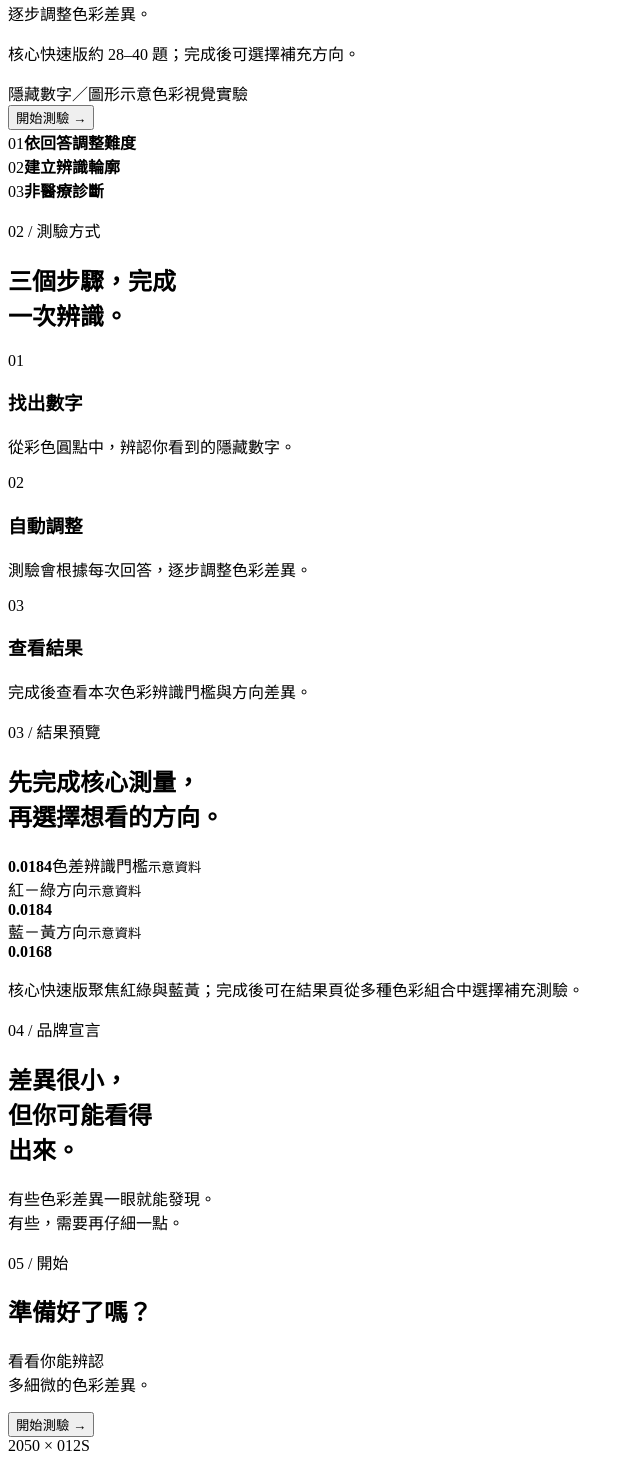
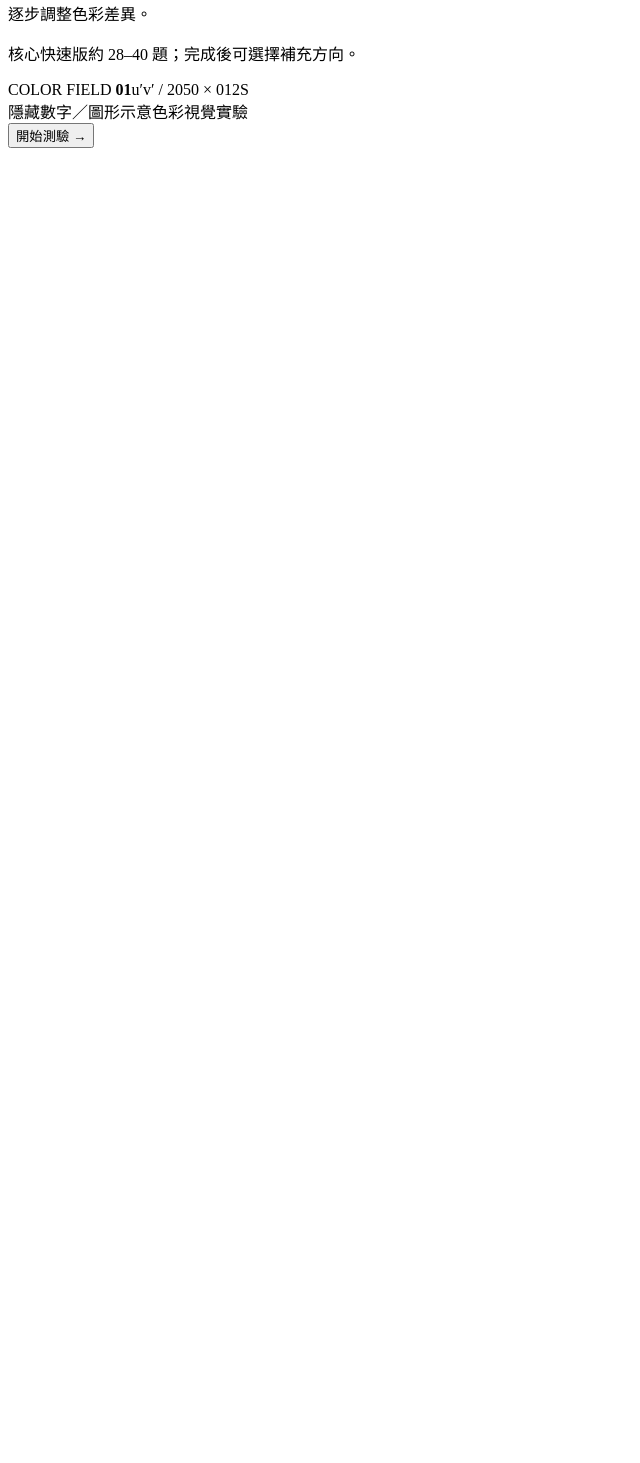
Before and after one commit to alberthuang-012S/012s-jelly-color-test, a React (Vite) app: page / in a window 1280 px wide. Shown: the part 213-1676 px from the top of the page, without its empty margins (0-640 px from the left). After the commit the page ends 800 px from the top, so only its background shows below. Built offline with nearby package versions, Linux system fonts and the light colour scheme; the HTML template or start-up script is replaced by a standard one.

Commit message:
feat: simplify homepage hero visual

```diff
--- a/src/components/StartScreen.tsx
+++ b/src/components/StartScreen.tsx
@@ -12,13 +12,17 @@ interface DotPoint {
   tone: 'soft' | 'warm' | 'accent'
 }
 
-const ambientDots: DotPoint[] = Array.from({ length: 118 }, (_, index) => ({
-  left: `${6 + ((index * 47) % 88)}%`,
-  top: `${7 + ((index * 61) % 86)}%`,
-  size: `${3 + ((index * 13) % 10)}px`,
-  delay: `${(index % 9) * -0.7}s`,
-  tone: index % 23 === 0 ? 'accent' : index % 4 === 0 ? 'warm' : 'soft',
-}))
+const ambientDots: DotPoint[] = Array.from({ length: 156 }, (_, index) => {
+  const angle = index * 2.399963229728653
+  const radius = 5 + Math.sqrt((index * 47) % 100) * .43
+  return {
+    left: `${50 + Math.cos(angle) * radius}%`,
+    top: `${50 + Math.sin(angle) * radius}%`,
+    size: `${2 + ((index * 13) % 8)}px`,
+    delay: `${(index % 11) * -.55}s`,
+    tone: index % 29 === 0 ? 'accent' : index % 5 === 0 ? 'warm' : 'soft',
+  }
+})
 
 const hiddenDigitPatterns = [
   ['11110', '10001', '10000', '11110', '00001', '00001', '10001', '01110'],
@@ -44,7 +48,13 @@ const hiddenDigitDots = hiddenDigitPatterns.flatMap((rows, digitIndex) => rows.f
 function HeroDotVisual() {
   return (
     <div className="start-visual" aria-hidden="true">
+      <div className="start-visual-card">
         <div className="start-dot-field">
+          <span className="start-visual-glow" />
+          <span className="start-visual-ring start-visual-ring-outer" />
+          <span className="start-visual-ring start-visual-ring-inner" />
+          <span className="start-visual-field-caption">COLOR FIELD <strong>01</strong></span>
+          <span className="start-visual-field-code">u′v′ / 2050 × 012S</span>
           <span className="start-visual-axis start-visual-axis-horizontal" />
           <span className="start-visual-axis start-visual-axis-vertical" />
           {ambientDots.map((dot, index) => <span
@@ -57,16 +67,13 @@ function HeroDotVisual() {
             key={`digit-${index}`}
             style={{ left: dot.left, top: dot.top, width: dot.size, height: dot.size, animationDelay: dot.delay }}
           />)}
+          <span className="start-visual-focus" />
+        </div>
       </div>
       <div className="start-visual-meta"><span>隱藏數字／圖形示意</span><span>色彩視覺實驗</span></div>
     </div>
   )
 }
-
-const previewDirections = [
-  { label: '紅－綠方向', value: '0.0184', width: '72%' },
-  { label: '藍－黃方向', value: '0.0168', width: '61%' },
-]
 
 export function StartScreen({ onStart, onHistory, sessionCount }: StartScreenProps) {
   return (
@@ -91,61 +98,6 @@ export function StartScreen({ onStart, onHistory, sessionCount }: StartScreenPro
           <button className="button start-primary-cta" type="button" onClick={onStart}>開始測驗 <span aria-hidden="true">→</span></button>
         </div>
       </section>
-
-      <section className="start-hero-strip" aria-label="測驗特點">
-        <div><span className="start-strip-index">01</span><strong>依回答調整難度</strong></div>
-        <div><span className="start-strip-index">02</span><strong>建立辨識輪廓</strong></div>
-        <div><span className="start-strip-index">03</span><strong>非醫療診斷</strong></div>
-      </section>
-
-      <section className="start-section start-method" aria-labelledby="start-method-title">
-        <div className="start-section-heading">
-          <p className="start-kicker">02 / 測驗方式</p>
-          <h2 id="start-method-title">三個步驟，完成<br />一次辨識。</h2>
-        </div>
-        <div className="start-method-grid">
-          <article className="start-method-item"><span>01</span><h3>找出數字</h3><p>從彩色圓點中，辨認你看到的隱藏數字。</p></article>
-          <article className="start-method-item"><span>02</span><h3>自動調整</h3><p>測驗會根據每次回答，逐步調整色彩差異。</p></article>
-          <article className="start-method-item"><span>03</span><h3>查看結果</h3><p>完成後查看本次色彩辨識門檻與方向差異。</p></article>
-        </div>
-      </section>
-
-      <section className="start-section start-preview" aria-labelledby="start-preview-title">
-        <div className="start-section-heading">
-          <p className="start-kicker">03 / 結果預覽</p>
-          <h2 id="start-preview-title">先完成核心測量，<br />再選擇想看的方向。</h2>
-        </div>
-        <div className="start-preview-grid">
-          <div className="start-preview-metric"><strong>0.0184</strong><span>色差辨識門檻</span><small>示意資料</small></div>
-          <div className="start-preview-directions">
-            {previewDirections.map((direction) => <div className="start-preview-direction" key={direction.label}>
-              <div className="start-preview-direction-label"><span>{direction.label}</span><small>示意資料</small></div>
-              <div className="start-preview-bar" aria-hidden="true"><span style={{ width: direction.width }} /></div>
-              <strong>{direction.value}</strong>
-            </div>)}
-          </div>
-        </div>
-        <p className="start-preview-note">核心快速版聚焦紅綠與藍黃；完成後可在結果頁從多種色彩組合中選擇補充測驗。</p>
-      </section>
-
-      <section className="start-section start-statement" aria-labelledby="start-statement-title">
-        <div className="start-statement-mark" aria-hidden="true" />
-        <div className="start-statement-copy">
-          <p className="start-kicker">04 / 品牌宣言</p>
-          <h2 id="start-statement-title">差異很小，<br />但你可能看得<br className="start-statement-mobile-break" />出來。</h2>
-          <p>有些色彩差異一眼就能發現。<br />有些，需要再仔細一點。</p>
-        </div>
-      </section>
-
-      <section className="start-final-cta" aria-labelledby="start-final-title">
-        <div className="start-final-copy">
-          <p className="start-final-kicker">05 / 開始</p>
-          <h2 id="start-final-title">準備好了嗎？</h2>
-          <p>看看你能辨認<br />多細微的色彩差異。</p>
-          <button className="button start-final-button" type="button" onClick={onStart}>開始測驗 <span aria-hidden="true">→</span></button>
-        </div>
-        <span className="start-footer-code">2050 × 012S</span>
-      </section>
     </main>
   )
 }
--- a/src/styles.css
+++ b/src/styles.css
@@ -967,3 +967,115 @@ body { background: var(--paper); }
   .supplemental-options { grid-template-columns: 1fr; gap: 7px; margin-top: 13px; }
   .supplemental-option { min-height: 49px; }
 }
+
+/* Homepage: a focused single-screen landing view with a more composed
+   research-lab visual on the right. */
+.start-page { min-height: 100svh; }
+.start-hero {
+  min-height: calc(100svh - 88px);
+  align-content: center;
+  grid-template-rows: auto auto;
+  padding: clamp(48px, 7vh, 100px) 0 clamp(42px, 6vh, 86px);
+}
+.start-hero-actions { margin-top: 7px; }
+.start-visual { position: relative; min-height: clamp(420px, 42vw, 620px); }
+.start-visual::before {
+  content: '';
+  position: absolute;
+  z-index: -1;
+  top: 5%;
+  right: -10%;
+  width: 92%;
+  aspect-ratio: 1;
+  border: 1px solid rgba(118, 102, 214, .12);
+  border-radius: 50%;
+  transform: rotate(-14deg);
+}
+.start-visual-card {
+  position: relative;
+  width: min(100%, 560px);
+  margin: 0 auto;
+  padding: 22px;
+  border: 1px solid rgba(118, 102, 214, .17);
+  border-radius: 34px;
+  background: rgba(255, 255, 255, .72);
+  box-shadow: 0 28px 70px rgba(76, 66, 125, .13), 0 0 0 12px rgba(255, 255, 255, .34);
+}
+.start-visual-card::before {
+  content: '';
+  position: absolute;
+  z-index: -1;
+  inset: 9% -6%;
+  border: 1px solid rgba(201, 189, 247, .32);
+  border-radius: 50%;
+  transform: rotate(12deg);
+}
+.start-dot-field {
+  width: 100%;
+  margin: 0;
+  border: 0;
+  border-radius: 27px;
+  background: linear-gradient(140deg, #fff 0%, #fbfaff 57%, #f5f1ff 100%);
+  box-shadow: inset 0 0 0 1px rgba(118, 102, 214, .06);
+}
+.start-dot-field::before {
+  inset: 8%;
+  border-color: rgba(118, 102, 214, .16);
+  background: radial-gradient(circle at 50% 48%, rgba(217, 208, 255, .22), rgba(250, 249, 255, .62) 52%, rgba(255, 255, 255, .25) 73%);
+}
+.start-dot-field::after {
+  content: '';
+  position: absolute;
+  z-index: 1;
+  inset: 19%;
+  border: 1px dashed rgba(118, 102, 214, .14);
+  border-radius: 50%;
+  pointer-events: none;
+}
+.start-visual-glow {
+  position: absolute;
+  z-index: 1;
+  inset: 25%;
+  border-radius: 50%;
+  background: radial-gradient(circle, rgba(217, 208, 255, .4), rgba(255, 255, 255, 0) 68%);
+  filter: blur(8px);
+}
+.start-visual-ring {
+  position: absolute;
+  z-index: 1;
+  display: block;
+  border-radius: 50%;
+  pointer-events: none;
+}
+.start-visual-ring-outer { inset: 11%; border: 1px solid rgba(118, 102, 214, .1); }
+.start-visual-ring-inner { inset: 29%; border: 1px solid rgba(118, 102, 214, .08); }
+.start-visual-axis { z-index: 2; background: rgba(118, 102, 214, .14); }
+.start-visual-axis-horizontal { right: 8%; left: 8%; }
+.start-visual-axis-vertical { top: 8%; bottom: 8%; }
+.start-dot { z-index: 3; box-shadow: 0 0 0 1px rgba(255, 255, 255, .22); }
+.start-dot-soft { background: #c8bfe4; opacity: .7; }
+.start-dot-warm { background: #e4c9d0; opacity: .66; }
+.start-dot-accent { background: #8f7be1; border: 1px solid rgba(76, 66, 125, .2); box-shadow: 0 0 0 2px rgba(143, 123, 225, .08); }
+.start-dot-digit { z-index: 4; background: #6655ce; opacity: .76; box-shadow: 0 0 5px rgba(102, 85, 206, .22); }
+.start-visual-focus { position: absolute; z-index: 2; inset: 25% 20%; border: 1px solid rgba(118, 102, 214, .1); border-radius: 50%; transform: rotate(-9deg); pointer-events: none; }
+.start-visual-field-caption, .start-visual-field-code { position: absolute; z-index: 5; color: rgba(76, 66, 125, .56); font-size: 8px; font-weight: 800; letter-spacing: .16em; }
+.start-visual-field-caption { top: 24px; left: 27px; }
+.start-visual-field-caption strong { margin-left: 7px; color: var(--blue); font-size: 9px; }
+.start-visual-field-code { right: 26px; bottom: 24px; font-size: 7px; letter-spacing: .11em; }
+.start-visual-meta { width: min(100%, 560px); padding: 0 6px; margin-top: 14px; color: var(--start-muted); font-size: 9px; letter-spacing: .12em; }
+
+@media (max-width: 900px) {
+  .start-hero { min-height: auto; align-content: start; padding: 72px 0 66px; }
+  .start-visual { min-height: clamp(380px, 64vw, 560px); }
+}
+
+@media (max-width: 760px) {
+  .start-hero { padding: 58px 0 50px; }
+  .start-visual { min-height: clamp(300px, 88vw, 420px); margin-top: 32px; }
+  .start-visual-card, .start-visual-meta { width: min(100%, 420px); }
+  .start-visual-card { padding: 13px; border-radius: 25px; }
+  .start-dot-field { border-radius: 20px; }
+  .start-visual-field-caption { top: 17px; left: 19px; font-size: 7px; }
+  .start-visual-field-code { right: 18px; bottom: 18px; font-size: 6px; }
+  .start-visual-meta { margin-top: 11px; font-size: 8px; }
+}
```
Lines whose indentation alone changed are shown as unchanged.
